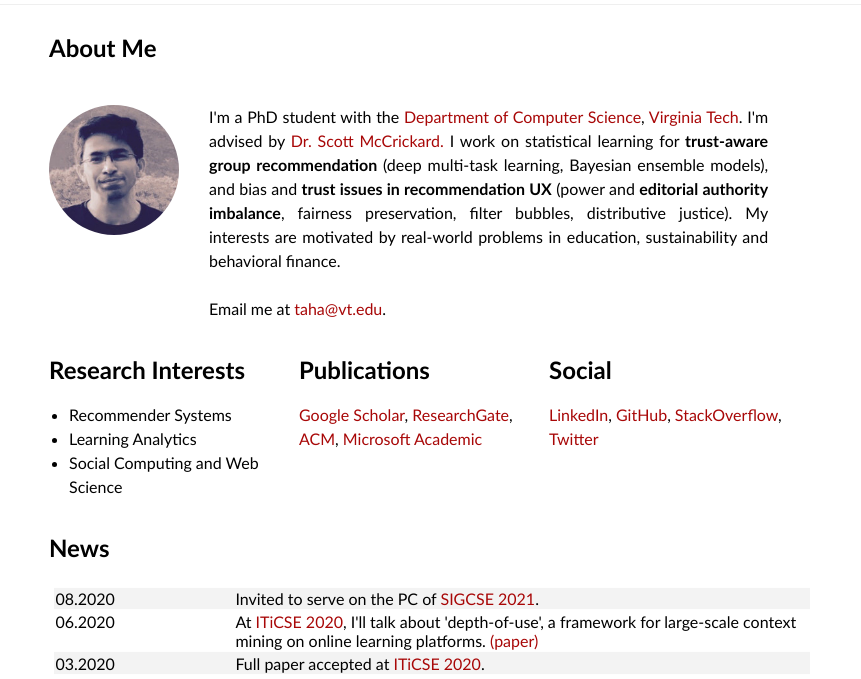
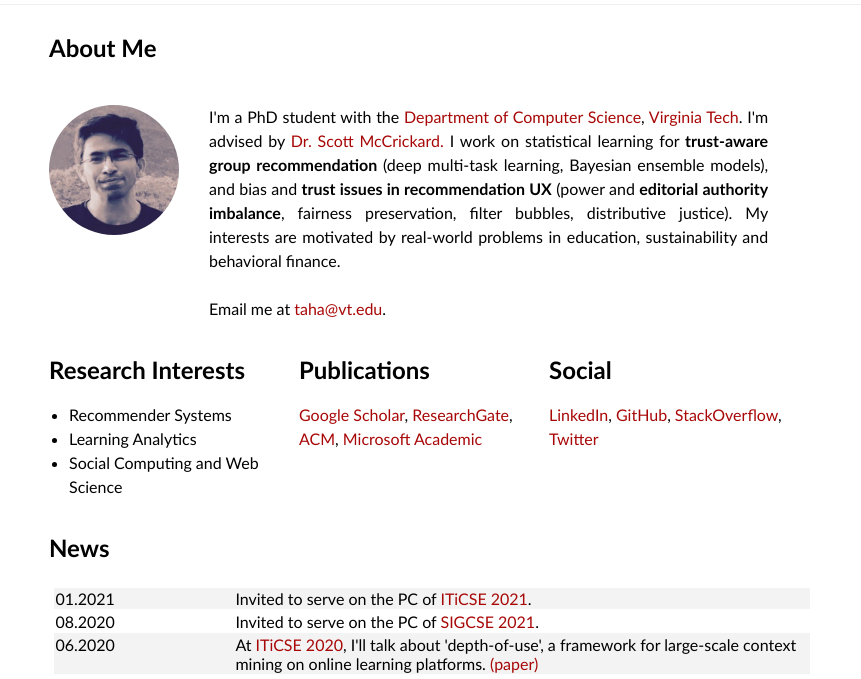
Before and after one commit to taha-hassan-vt/taha-hassan-vt.github.io, a plain HTML site: page index.html in a window 1280 px wide. Shown: the part 112-791 px from the top of the page, without its empty margins (208-1069 px from the left). Drawn offline with nearby package versions, Linux system fonts and the light colour scheme; a script that the page names is missing.

Commit message:
news updates

```diff
--- a/index.html
+++ b/index.html
@@ -106,6 +106,15 @@ I'm a PhD student with the <a href="http://cs.vt.edu" target = "_blank">Departme
 
 <tr aligh="LEFT">
 <td valign="TOP" width="180px" align="left">
+01.2021&nbsp;&nbsp;&nbsp;&nbsp;&nbsp;&nbsp;&nbsp;&nbsp;&nbsp;&nbsp;
+</td>
+<td valign="TOP" align="LEFT">
+Invited to serve on the PC of <a href="https://iticse.acm.org/" target = "_blank">ITiCSE 2021</a>.
+</td>
+</tr>
+
+<tr aligh="LEFT">
+<td valign="TOP" width="180px" align="left">
 08.2020&nbsp;&nbsp;&nbsp;&nbsp;&nbsp;&nbsp;&nbsp;&nbsp;&nbsp;&nbsp;
 </td>
 <td valign="TOP" align="LEFT">
```
Also changed, not shown: work.html (+2 -3 lines), 1 other file.
